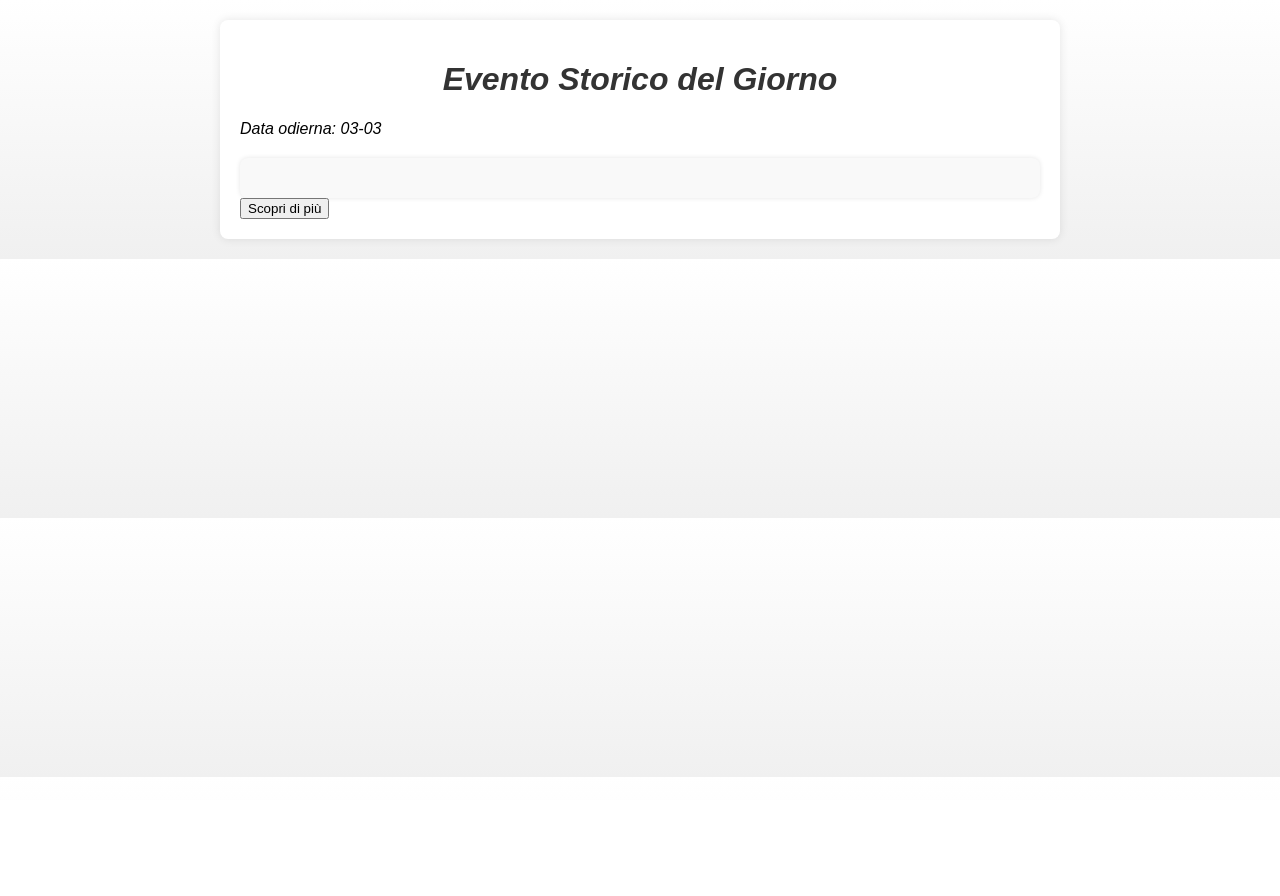
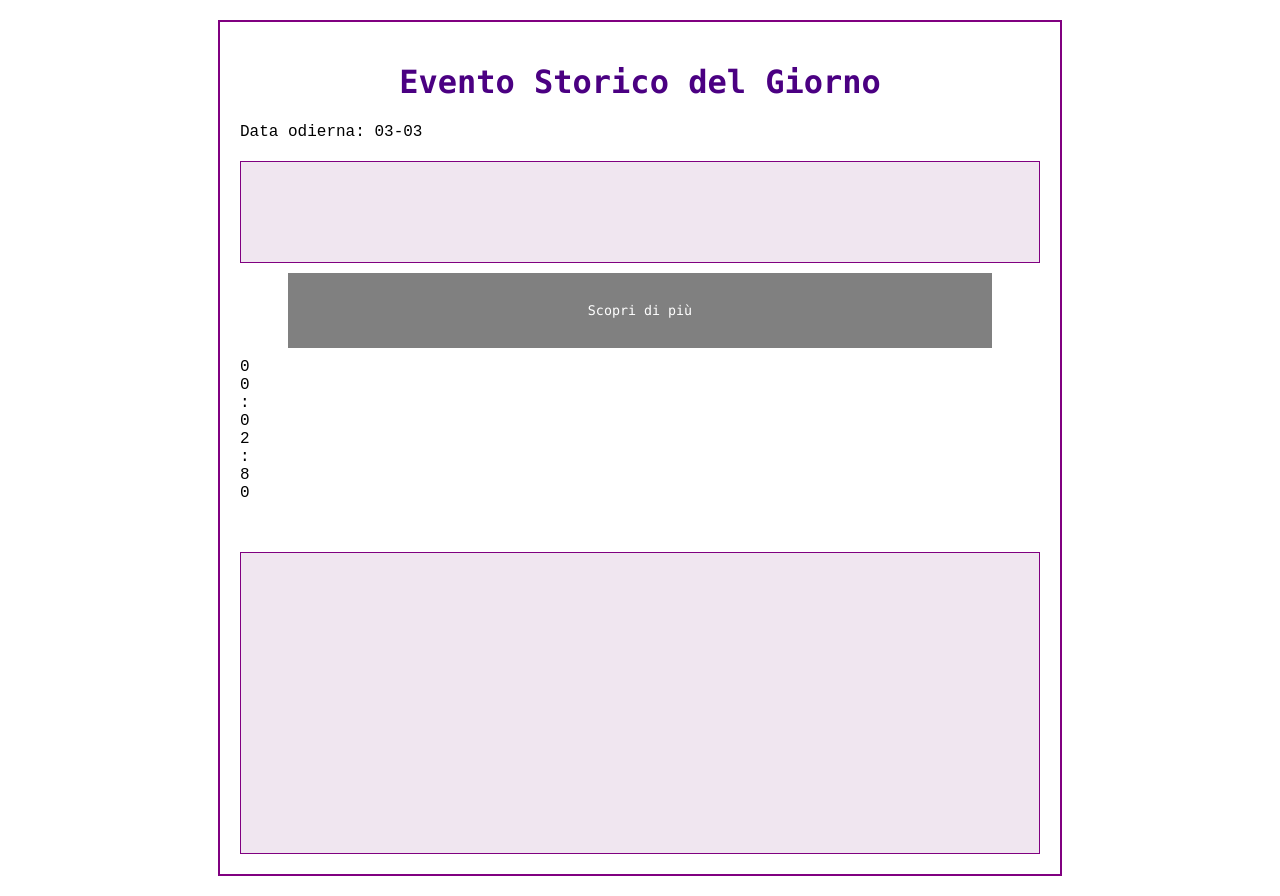
Before and after one commit to Sestr0/Womenpedia, a website: page index.html in a window 1280 px wide. Both pictures are taken after a click on the button "Scopri di più". Before the commit the page ends 800 px from the top, so only its background shows below. Drawn offline with Linux system fonts and the light colour scheme; no server answers.

Commit message:
timer aggiunto e bottone aggiornato

```diff
--- a/index.html
+++ b/index.html
@@ -18,6 +18,17 @@
       <div>
         <button onclick="scopriDiPiu()">Scopri di più</button>
       </div>
+      <div id="stopWatch">
+        <!-- Cronometro la risposta -->
+        <div class="cronometro"></div>
+        <div class="cronometro"></div>
+        :
+        <div class="cronometro"></div>
+        <div class="cronometro"></div>
+        :
+        <div class="cronometro"></div>
+        <div class="cronometro"></div>
+      </div>
       <div id="chatBot">
         <!-- Qui il chatBot risponderà alle tue curiosità -->
       </div>
@@ -32,27 +43,36 @@
         return `${mese}-${giorno}`;
       }
 
-      //richiamo la funzione per avere la data corrente
+      // Richiamo la funzione per avere la data corrente e la visualizzo a video
       const dataOdierna = getDataOdierna();
-      //la visualizzo a video
       document.getElementById("dataOdierna").textContent = dataOdierna;
 
-      //funzione lanciata all'avvio della pagina per ricercare l'evento del giorno
+      // Funzione per scrivere progressivamente il testo
+      function typewriter(text, element) {
+        let i = 0;
+        const speed = 50; // Velocità della scrittura (in millisecondi)
+        const interval = setInterval(function () {
+          if (i < text.length) {
+            element.innerHTML += text.charAt(i);
+            i++;
+          } else {
+            clearInterval(interval); // Ferma l'intervallo quando tutto il testo è stato scritto
+          }
+        }, speed);
+      }
+
+      // Funzione lanciata all'avvio della pagina per ricercare l'evento del giorno
       function caricareEventoStorico() {
-        //creo un'intestazione formato json per la post
         const myHeader = new Headers();
         myHeader.append("Content-type", "application/json");
 
-        //variabili odierne
         const [meseOdierno, giornoOdierno] = getDataOdierna().split("-");
 
-        //creo il body della richiesta post
         const raw = JSON.stringify({
           mese: meseOdierno,
           giorno: giornoOdierno,
         });
 
-        //scrivo le opzioni della richiesta
         const requestOptions = {
           method: "POST",
           headers: myHeader,
@@ -60,36 +80,34 @@
           redirect: "follow",
         };
 
-        // Eseguire una richiesta HTTP POST per ottenere l'evento storico
         fetch("http://localhost:3000/evento", requestOptions)
           .then((response) => {
-            //se la risposta del server è negativa
             if (!response.ok) {
               throw new Error("Errore nel caricamento dell'evento storico.");
             }
-            // se la risposta del server è positiva
             return response.json();
           })
-          //leggo i dati della risposta del server
           .then((results) => {
-            // Aggiunto per debug, controllo la riposta del server
-            console.log("Dati ricevuti:", results);
-            //la stampo a video
+            console.log(results);
             const eventoDiv = document.getElementById("evento");
             eventoDiv.innerHTML = results.evento;
           })
-          //se avviene un errore nella richiesta
           .catch((error) => {
             console.error("Si è verificato un errore:", error);
           });
       }
 
       function scopriDiPiu() {
+        const button = document.querySelector("button");
+        button.classList.add("clicked"); // Aggiunge la classe "clicked" al bottone al click
+
+        button.addEventListener("click", startStopwatch())
         const myHeaders = new Headers();
         myHeaders.append("Content-Type", "application/json");
 
+        const eventText = document.getElementById("evento").textContent;
         const raw = JSON.stringify({
-          question: document.getElementById("evento").textContent,
+          question: eventText,
         });
 
         const requestOptions = {
@@ -100,26 +118,74 @@
         };
 
         fetch("http://localhost:3000/chat", requestOptions)
-        .then((response) => {
-            //se la risposta del server è negativa
+          .then((response) => {
+            startStopwatch();
             if (!response.ok) {
               throw new Error("Errore nel caricamento dell'evento storico.");
             }
-            // se la risposta del server è positiva
             return response.json();
           })
           .then((results) => {
-            // Aggiunto per debug, controllo la riposta del server
-            console.log("Dati ricevuti:", results.response);
-            //la stampo a video
             const chatBot = document.getElementById("chatBot");
-            chatBot.innerHTML = results.response;
+            chatBot.innerHTML = ""; // Pulisci il contenuto precedente prima di aggiungere il testo
+            typewriter(results.response, chatBot); // Usa la funzione typewriter per scrivere il testo progressivamente
           })
           .catch((error) => {
             console.error("Si è verificato un errore:", error);
           });
       }
-      // Chiamare la funzione per caricare l'evento storico all'avvio della pagina
+
+      var centesimiStopwatch = 0,
+        secondiStopwatch = 0,
+        minutiStopwatch = 0;
+      var stopwatchStatus = false;
+      function startStopwatch() {
+        stopwatchStatus = !stopwatchStatus;
+      }
+      function restartStopwatch() {
+        stopwatchStatus = false;
+        minutiStopwatch = 0;
+        secondiStopwatch = 0;
+        centesimiStopwatch = 0;
+      }
+      setInterval(function () {
+        if (stopwatchStatus == true) {
+          centesimiStopwatch++;
+        }
+        if (centesimiStopwatch > 99) {
+          centesimiStopwatch = 0;
+          secondiStopwatch++;
+        }
+        if (secondiStopwatch > 59) {
+          secondiStopwatch = 0;
+          minutiStopwatch++;
+        }
+        var cronometro1 = document.querySelector(".cronometro:nth-child(1)");
+        var cronometro2 = document.querySelector(".cronometro:nth-child(2)");
+        var cronometro3 = document.querySelector(".cronometro:nth-child(3)");
+        var cronometro4 = document.querySelector(".cronometro:nth-child(4)");
+        var cronometro5 = document.querySelector(".cronometro:nth-child(5)");
+        var cronometro6 = document.querySelector(".cronometro:nth-child(6)");
+
+        cronometro1.innerHTML =
+          minutiStopwatch > 9 ? minutiStopwatch.toString()[0] : "0";
+        cronometro2.innerHTML =
+          minutiStopwatch < 10
+            ? minutiStopwatch.toString()[0]
+            : minutiStopwatch.toString()[1];
+        cronometro3.innerHTML =
+          secondiStopwatch > 9 ? secondiStopwatch.toString()[0] : "0";
+        cronometro4.innerHTML =
+          secondiStopwatch < 10
+            ? secondiStopwatch.toString()[0]
+            : secondiStopwatch.toString()[1];
+        cronometro5.innerHTML =
+          centesimiStopwatch > 9 ? centesimiStopwatch.toString()[0] : "0";
+        cronometro6.innerHTML =
+          centesimiStopwatch < 10
+            ? centesimiStopwatch.toString()[0]
+            : centesimiStopwatch.toString()[1];
+      }, 10);
       window.onload = caricareEventoStorico();
     </script>
   </body>
--- a/style.css
+++ b/style.css
@@ -1,26 +1,52 @@
 body {
-    font-family: Arial, sans-serif;
-    font-style: italic;
+  font-family: 'Courier New', monospace; /* Monospace font for an attractive look[1][5][9] */
   margin: 0;
   padding: 0;
-    background: linear-gradient(to bottom, #ffffff, #f0f0f0);
 }
+
 .container {
   max-width: 800px;
   margin: 20px auto;
   padding: 20px;
-    background-color: #fff;
-    border-radius: 8px;
-    box-shadow: 0 0 10px rgba(0, 0, 0, 0.1);
+  border: 2px solid #800080; /* Base purple[2] */
+
 }
+
 h1 {
   text-align: center;
-    color: #333;
+  color: #4B0082; /* Indigo for contrast[2] */
+  font-family: 'Lucida Console', monospace; /* Specific monospace font for headings[1] */
 }
-  #evento {
+
+#evento, #chatBot {
   margin-top: 20px;
-    padding: 20px;
-    background-color: #f9f9f9;
-    border-radius: 8px;
-    box-shadow: 0 0 5px rgba(0, 0, 0, 0.1);
+  padding: 50px;
+  background-color: #F0E6F0;
+  border: 1px solid #800080; /* Base purple for borders[2] */
 }
+
+
+#chatBot {
+  margin-top: 50px; /* Aumento dello spazio sopra il chatbot */
+  padding: 150px; /* Aumento delle dimensioni del chatbot */
+}
+
+button {
+  font-family: 'Lucida Console', monospace;
+  background-color: #9370DB; /* Lavender - Tonalità di viola più delicata */
+  color: white;
+  border: none;
+  padding: 30px 300px; /* Aumento delle dimensioni del bottone */
+  cursor: pointer;
+  transition: background-color 0.3s; /* Transizione graduale del colore */
+  display: block; /* Per separare il pulsante dal div precedente */
+  margin: 10px auto; /* Per centrare il pulsante e posizionarlo più vicino al riquadro "evento" */
+}
+
+button:hover {
+  background-color: #9370DB; /* Medium Purple - Cambio di colore al passaggio del cursore */
+}
+.clicked {
+  background-color: gray; /* Blue Violet[2] - Cambio di colore al click */
+  pointer-events: none; /* Disabilita il clic successivo */
+}
```
Also changed, not shown: server.js (line endings or trailing spaces). Lines whose indentation alone changed are shown as unchanged.
